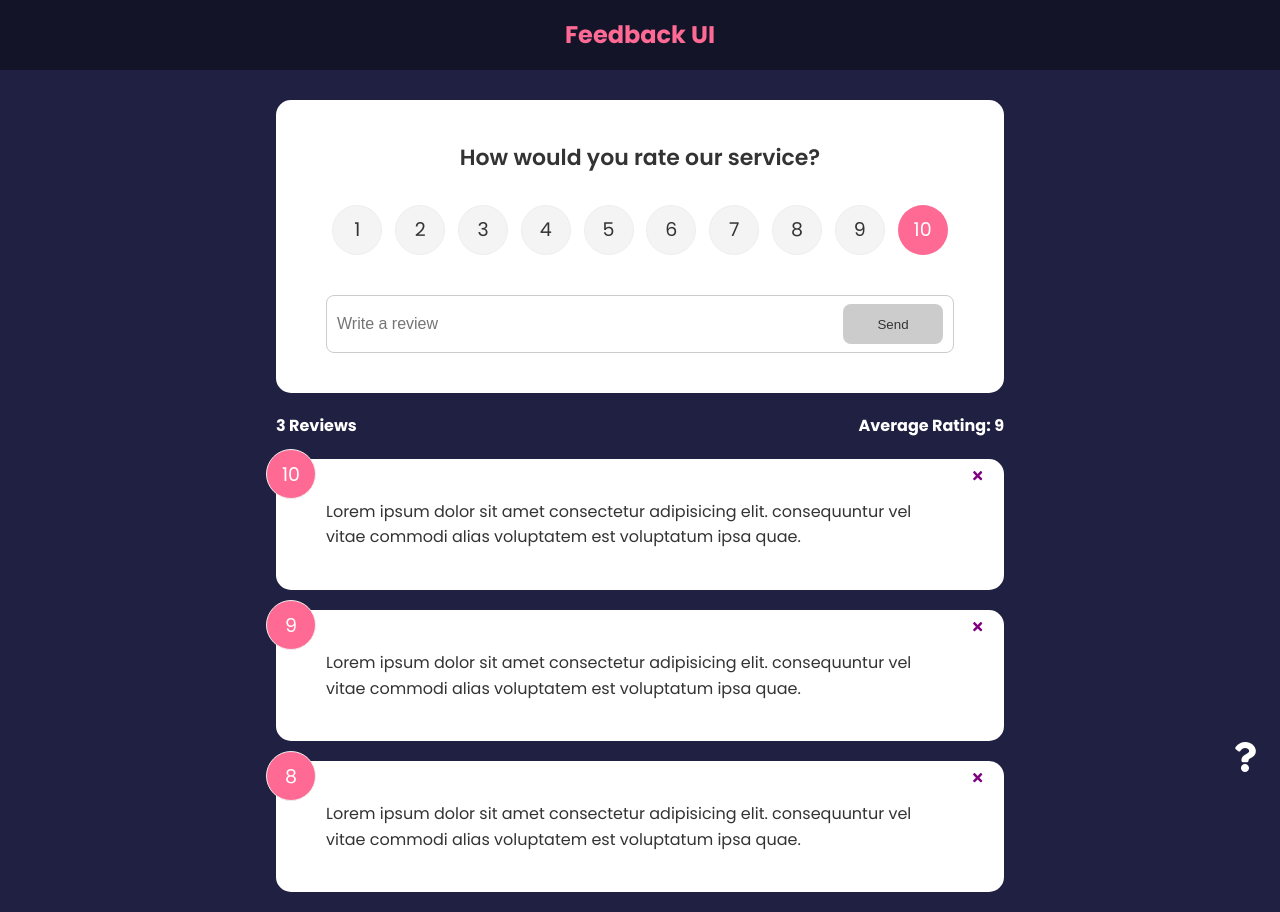
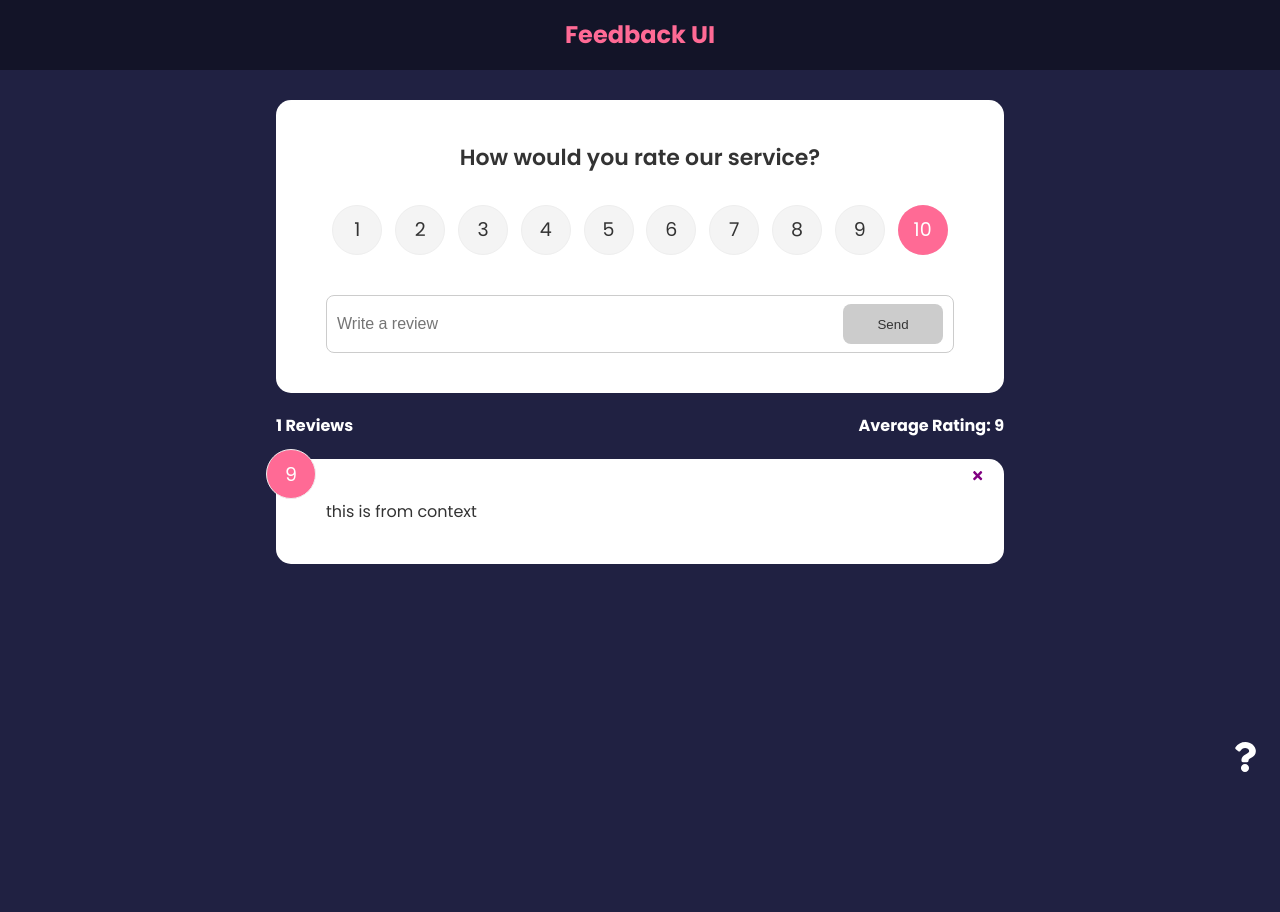
Before and after one commit to mrcruz117/traversyFeedback, a React (Create React App) app: page / in a window 1280 px wide. After the commit the page ends 800 px from the top, so only its background shows below. Built offline with nearby package versions, Linux system fonts and the light colour scheme.

Commit message:
refactored components to use context state.

```diff
--- a/src/App.js
+++ b/src/App.js
@@ -36,11 +36,8 @@
               element={
                 <>
                   <FeedbackForm handleAdd={addFeedback} />
-                  <FeedbackStats feedback={feedback} />
-                  <FeedbackList
-                    feedback={feedback}
-                    handleDelete={deleteFeedback}
-                  />
+                  <FeedbackStats />
+                  <FeedbackList handleDelete={deleteFeedback} />
                 </>
               }
             ></Route>
--- a/src/components/FeedbackList.jsx
+++ b/src/components/FeedbackList.jsx
@@ -1,8 +1,12 @@
 import { motion, AnimatePresence } from "framer-motion";
+import { useContext } from "react";
 import FeedbackItem from "./FeedbackItem";
 import PropTypes from "prop-types";
+import FeedbackContext from "../context/FeedbackContext";
 
-function FeedbackList({ feedback, handleDelete }) {
+function FeedbackList({  handleDelete }) {
+  const { feedback } = useContext(FeedbackContext);
+
   if (!feedback || feedback.length === 0) {
     return <p>No Feedback yet</p>;
   }
--- a/src/components/FeedbackStats.jsx
+++ b/src/components/FeedbackStats.jsx
@@ -1,6 +1,9 @@
 import PropTypes from "prop-types";
+import { useContext } from "react";
+import FeedbackContext from "../context/FeedbackContext";
 
-function FeedbackStats({ feedback }) {
+function FeedbackStats() {
+  const { feedback } = useContext(FeedbackContext);
   let average =
     feedback.reduce((acc, cur) => {
       return acc + cur.rating;
```
